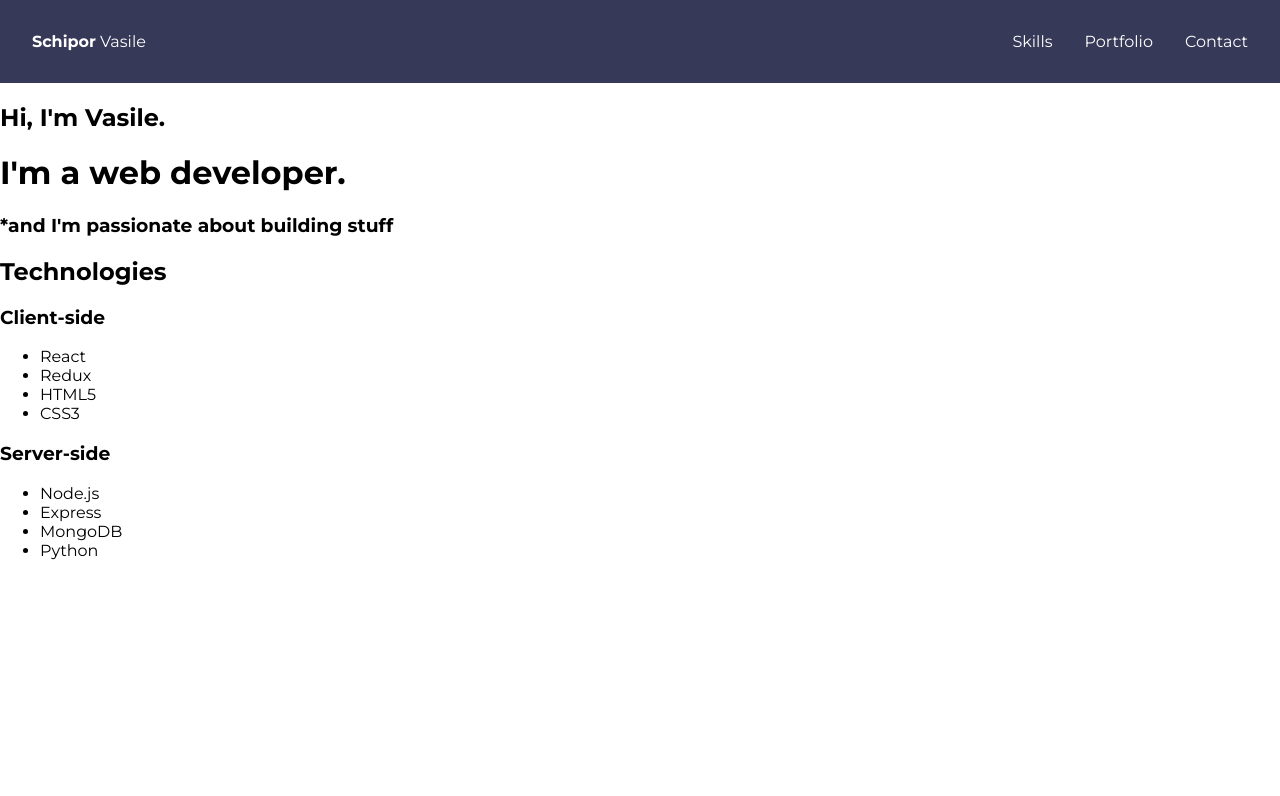
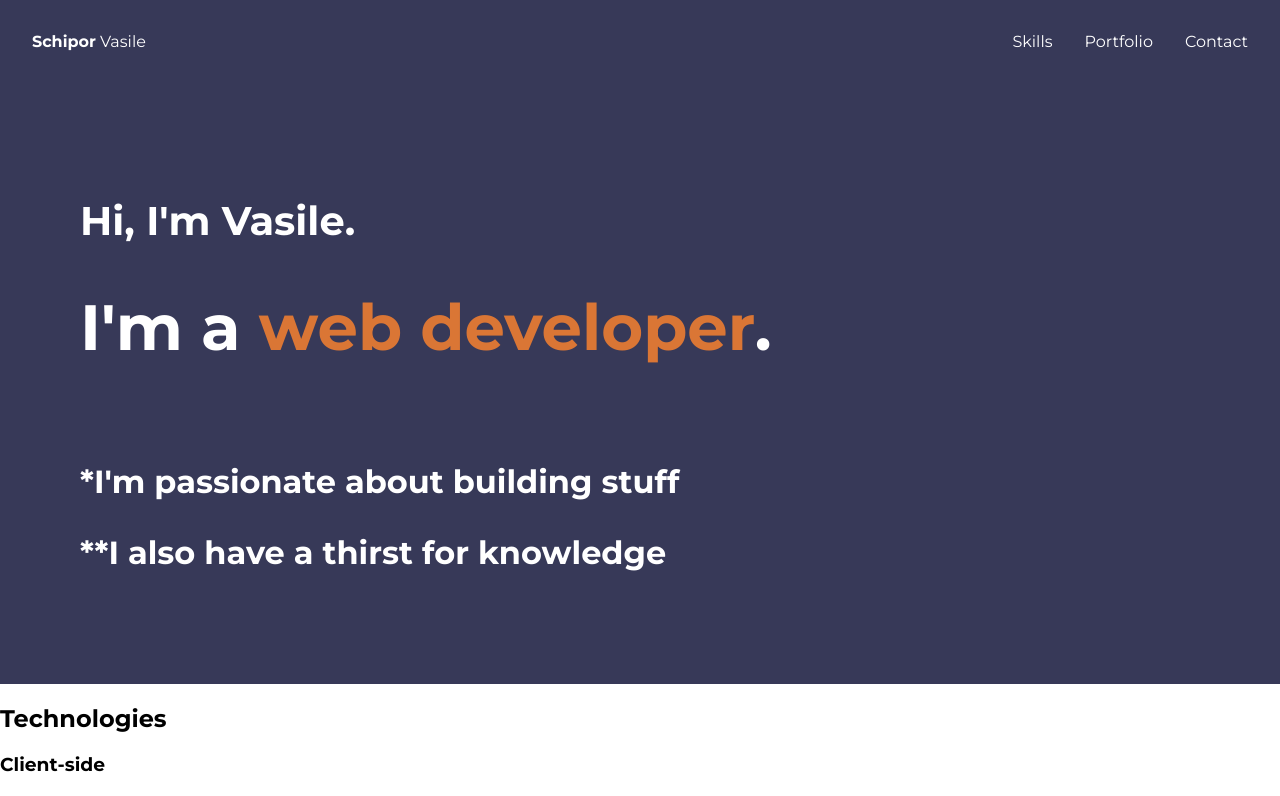
Before and after one commit to Utakato/Portfolio, a React (Create React App) app in the folder client/: page / in a window 1280 px wide. Shown: the top 796 px of the page. Built offline with nearby package versions, Linux system fonts and the light colour scheme.

Commit message:
Add Hero style

```diff
--- a/client/src/components/Hero/index.jsx
+++ b/client/src/components/Hero/index.jsx
@@ -1,9 +1,12 @@
+import "./style.css"
 const Hero = () => {
     return (
         <div className="hero">
             <h2>Hi, I'm Vasile.</h2>
-            <h1>I'm a web developer.</h1>
-            <h3>*and I'm passionate about building stuff</h3>
+            <h1>I'm a <span>web developer</span>.</h1>
+            <h3>*I'm passionate about building stuff</h3>
+            <h3 id  ="right">**I also have a thirst for knowledge</h3>
+
         </div>
     )
 }
--- a/client/src/components/Hero/style.css
+++ b/client/src/components/Hero/style.css
@@ -0,0 +1,24 @@
+.hero {
+    background-color: var(--blue);
+    color:var(--white);
+    padding: 5rem 5rem;
+}
+
+.hero span {
+    color: var(--orange)
+}
+
+.hero h1 {
+    font-size: 4rem;
+}
+
+.hero h2 {
+    font-size: 2.5rem;
+}
+.hero h3 {
+    font-size : 2rem;
+    margin-top: 6rem;
+}
+#right {
+    margin-top: 2rem;
+}
```
